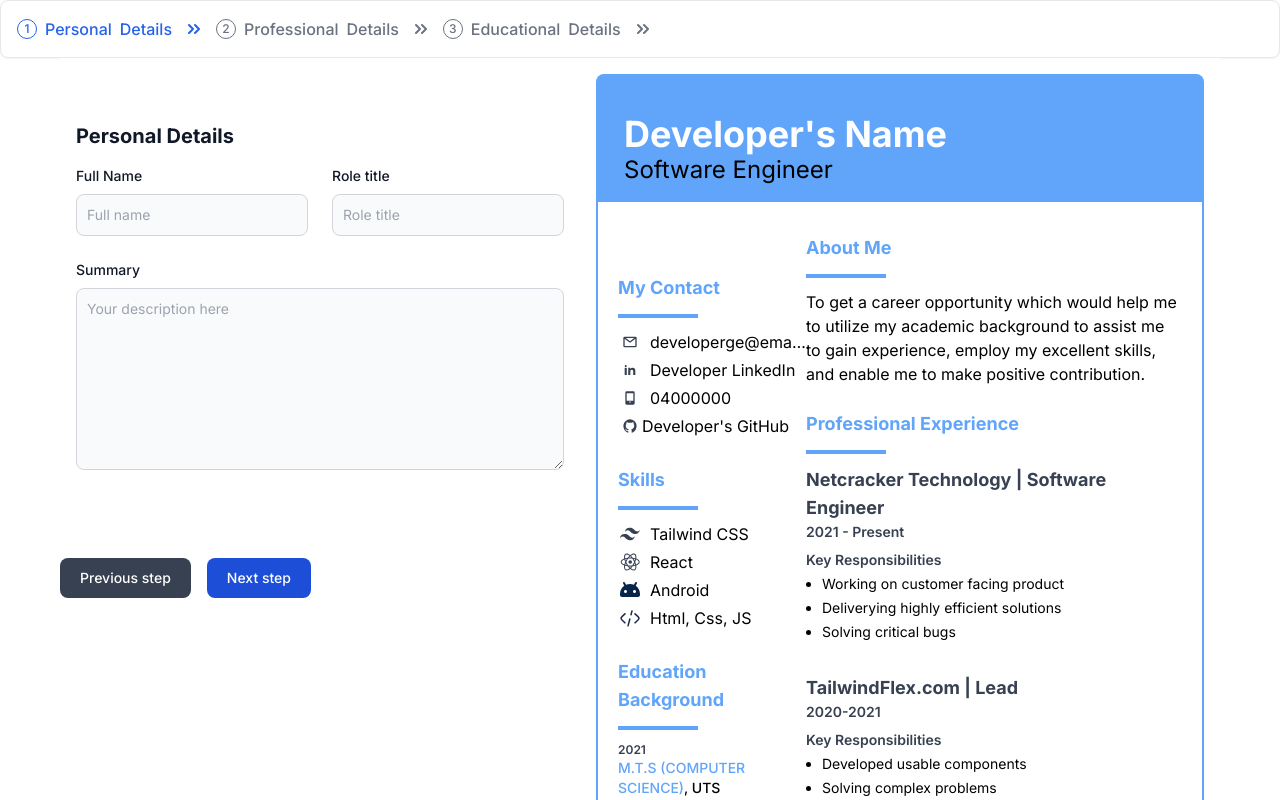
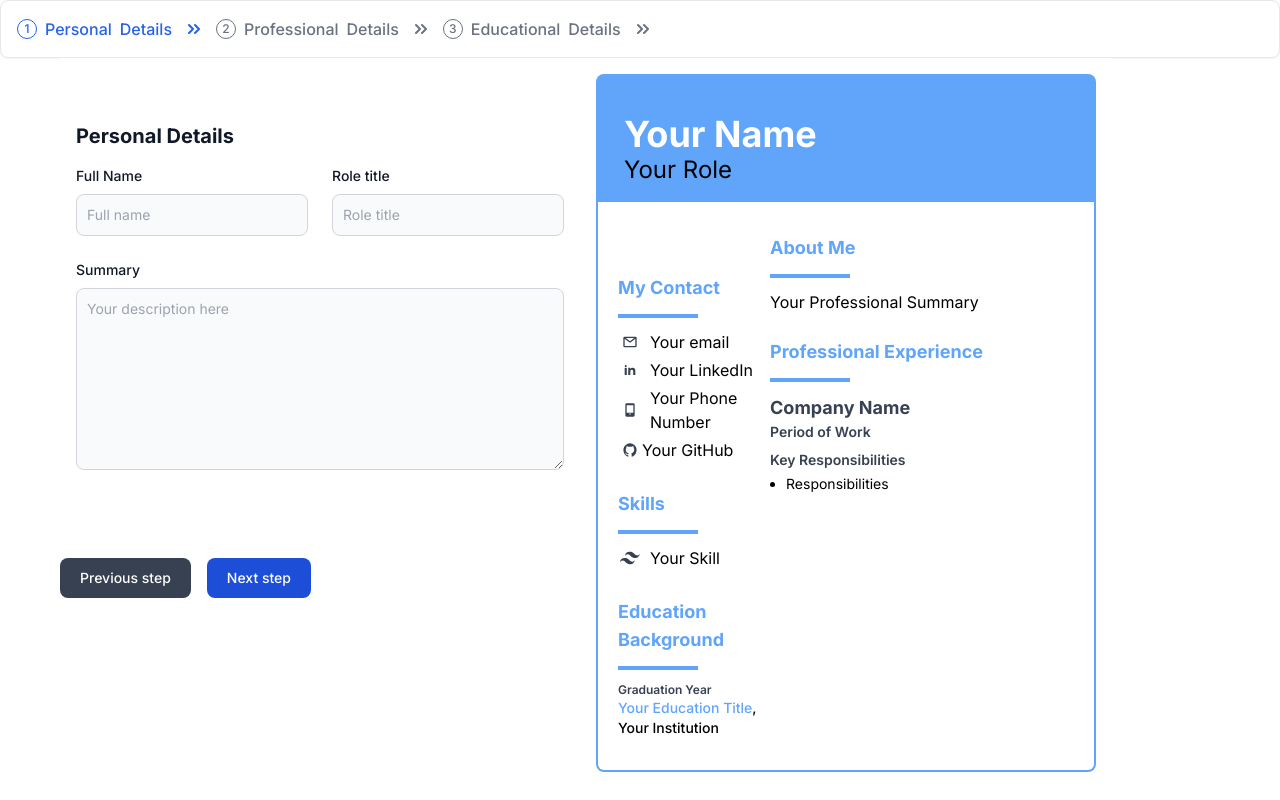
Before and after one commit to washington-shoji/resume-builder-next, a Next.js app: page /resume-builder in a window 1280 px wide. Shown: the top 800 px of the page. Built offline with nearby package versions, Linux system fonts and the light colour scheme.

Commit message:
- updated resume view and builder component

```diff
--- a/src/app/(app)/preview/page.tsx
+++ b/src/app/(app)/preview/page.tsx
@@ -1,10 +1,15 @@
 'use client';
 
 import Resume from '@/app/components/Resume';
+import { ResumeOneFormInput } from '@/app/types/resume-data.types';
 import { useRef } from 'react';
 import { useReactToPrint } from 'react-to-print';
 
-export default function Preview() {
+interface Props {
+	formData: ResumeOneFormInput;
+}
+
+export default function Preview(props: Props) {
 	const componentRef = useRef<HTMLDivElement>(null);
 	const handlePrint = useReactToPrint({
 		content: () => componentRef.current,
@@ -31,7 +36,7 @@ export default function Preview() {
 						</svg>
 					</button> */}
 			<div>
-				<Resume ref={componentRef}></Resume>
+				<Resume formData={props.formData} ref={componentRef}></Resume>
 			</div>
 		</main>
 	);
--- a/src/app/(app)/resume-builder/page.tsx
+++ b/src/app/(app)/resume-builder/page.tsx
@@ -1,11 +1,12 @@
 'use client';
 
-import React, { useState } from 'react';
+import React, { useEffect, useState } from 'react';
 import {
 	useForm,
 	SubmitHandler,
 	FormProvider,
 	useFormContext,
+	useWatch,
 } from 'react-hook-form';
 
 import BuilderStepper from '@/app/components/BuilderStepper';
@@ -16,13 +17,20 @@ import ResumeEducationalDetails from '@/app/components/ResumeEducationalDetails'
 import { ResumeOneFormInput } from '@/app/types/resume-data.types';
 
 export default function ResumeBuilder() {
+	let storeData: ResumeOneFormInput = {};
 	const [currentStep, setCurrentStep] = useState<number>(0);
-	const methods = useForm<ResumeOneFormInput>();
+	const [savedFormData, setSavedFormData] =
+		useState<ResumeOneFormInput>(storeData);
+	const methods = useForm<ResumeOneFormInput>({ values: savedFormData });
 	const {
 		register,
 		handleSubmit,
 		formState: { errors },
+		control,
 	} = methods;
+	const formData = useWatch({
+		control,
+	});
 
 	const numberOfSteps = 3;
 	const stepTitle = ['Personal', 'Professional', 'Educational'];
@@ -35,14 +43,21 @@ export default function ResumeBuilder() {
 		setCurrentStep((prev) => (prev <= 0 ? prev : prev - 1));
 	}
 
-	// function submitHandler(data: any) {
-	// 	console.warn('Form Data >>>>', data);
+	function onSubmit(formData: ResumeOneFormInput): void {
+		console.warn('Form Data >>>>', formData);
+		localStorage.setItem('form-data', JSON.stringify(formData));
+	}
 
-	// 	return data;
-	// }
+	// const onSubmit: SubmitHandler<ResumeOneFormInput> = (data) =>
+	// 	console.log(data);
 
-	const onSubmit: SubmitHandler<ResumeOneFormInput> = (data) =>
-		console.log(data);
+	useEffect(() => {
+		storeData = JSON.parse(localStorage.getItem('form-data') as string);
+		console.warn('storeData', storeData);
+		if (storeData) {
+			setSavedFormData(storeData);
+		}
+	}, []);
 
 	return (
 		<div className=' flex flex-col'>
@@ -98,7 +113,7 @@ export default function ResumeBuilder() {
 				</FormProvider>
 
 				<div className=' flex basis-1/2'>
-					<Preview></Preview>
+					<Preview formData={formData}></Preview>
 				</div>
 			</div>
 		</div>
--- a/src/app/components/Resume.tsx
+++ b/src/app/components/Resume.tsx
@@ -1,20 +1,22 @@
 import React, { forwardRef, ForwardedRef } from 'react';
+import { ResumeOneFormInput } from '../types/resume-data.types';
 
-interface ArticleProps {
-	// Define any props your component might need here
+interface Props {
+	formData: ResumeOneFormInput;
 }
 
-function Resume(props: ArticleProps, ref: ForwardedRef<HTMLDivElement>) {
+function Resume(props: Props, ref: ForwardedRef<HTMLDivElement>) {
+	const { formData } = props;
 	return (
 		<div className='App-resume min-h-screen bg-gray-transparent ' ref={ref}>
 			<div className=' p-4'>
 				<div className='flex rounded-t-lg bg-blue-400 sm:px-2 w-full'>
 					<div className='w-2/3 sm:text-center pl-5 mt-10 text-start mb-4'>
 						<p className='font-poppins font-bold text-white text-heading sm:text-4xl text-2xl text-start'>
-							Developer's Name
+							{formData.personalData?.heading?.fullName ?? 'Your Name'}
 						</p>
 						<p className='sm:text-2xl text-heading text-start'>
-							Software Engineer
+							{formData.personalData?.heading?.roleTitle ?? 'Your Role'}
 						</p>
 					</div>
 				</div>
@@ -48,7 +50,9 @@ function Resume(props: ArticleProps, ref: ForwardedRef<HTMLDivElement>) {
 												/>
 											</svg>
 										</a>
-										<div className='ml-2 truncate'>developerge@email.com</div>
+										<div className='ml-2 truncate'>
+											{formData.personalData?.contact?.email ?? 'Your email'}
+										</div>
 									</div>
 									<div className='flex items-center my-1'>
 										<a className='w-6 text-gray-700 hover:text-orange-600'>
@@ -69,7 +73,10 @@ function Resume(props: ArticleProps, ref: ForwardedRef<HTMLDivElement>) {
 												<path d='M7.2 8.809H4V19.5h3.2V8.809Z' />
 											</svg>
 										</a>
-										<div className='ml-2 truncate'>Developer LinkedIn</div>
+										<div className='ml-2 truncate'>
+											{formData.personalData?.contact?.linkedInLink ??
+												'Your LinkedIn'}
+										</div>
 									</div>
 									<div className='flex items-center my-1'>
 										<a
@@ -94,7 +101,10 @@ function Resume(props: ArticleProps, ref: ForwardedRef<HTMLDivElement>) {
 												/>
 											</svg>
 										</a>
-										<div className='ml-2'>04000000</div>
+										<div className='ml-2'>
+											{formData.personalData?.contact?.phoneNumber ??
+												'Your Phone Number'}
+										</div>
 									</div>
 									<div className='flex items-center my-1'>
 										<a
@@ -119,7 +129,10 @@ function Resume(props: ArticleProps, ref: ForwardedRef<HTMLDivElement>) {
 												/>
 											</svg>
 										</a>
-										<div>Developer's GitHub</div>
+										<div>
+											{formData.personalData?.contact?.githubLink ??
+												'Your GitHub'}
+										</div>
 									</div>
 								</div>
 							</div>
@@ -143,9 +156,11 @@ function Resume(props: ArticleProps, ref: ForwardedRef<HTMLDivElement>) {
 										>
 											<path d='M11.782 5.72a4.773 4.773 0 0 0-4.8 4.173 3.43 3.43 0 0 1 2.741-1.687c1.689 0 2.974 1.972 3.758 2.587a5.733 5.733 0 0 0 5.382.935c2-.638 2.934-2.865 3.137-3.921-.969 1.379-2.44 2.207-4.259 1.231-1.253-.673-2.19-3.438-5.959-3.318ZM6.8 11.979A4.772 4.772 0 0 0 2 16.151a3.431 3.431 0 0 1 2.745-1.687c1.689 0 2.974 1.972 3.758 2.587a5.733 5.733 0 0 0 5.382.935c2-.638 2.933-2.865 3.137-3.921-.97 1.379-2.44 2.208-4.259 1.231-1.253-.673-2.19-3.443-5.963-3.317Z' />
 										</svg>
-										<div className='ml-2'>Tailwind CSS</div>
+										<div className='ml-2'>
+											{formData?.skillData?.label ?? 'Your Skill'}
+										</div>
 									</div>
-									<div className='flex items-center my-1'>
+									{/* <div className='flex items-center my-1'>
 										<svg
 											className='w-6 text-gray-700'
 											aria-hidden='true'
@@ -223,7 +238,7 @@ function Resume(props: ArticleProps, ref: ForwardedRef<HTMLDivElement>) {
 											/>
 										</svg>
 										<div className='ml-2'>Html, Css, JS</div>
-									</div>
+									</div> */}
 								</div>
 							</div>
 
@@ -235,15 +250,20 @@ function Resume(props: ArticleProps, ref: ForwardedRef<HTMLDivElement>) {
 
 								<div className='flex flex-col space-y-1'>
 									<div className='flex flex-col'>
-										<p className='font-semibold text-xs text-gray-700'>2021</p>
+										<p className='font-semibold text-xs text-gray-700'>
+											{formData?.educationalData?.year ?? 'Graduation Year'}
+										</p>
 										<p className='text-sm font-medium'>
 											<span className='text-blue-400'>
-												M.T.S (COMPUTER SCIENCE)
+												{formData?.educationalData?.educationTitle ??
+													'Your Education Title'}
 											</span>
-											, UTS
+											,{' '}
+											{formData?.educationalData?.institution ??
+												'Your Institution'}
 										</p>
 									</div>
-									<div className='flex flex-col'>
+									{/* <div className='flex flex-col'>
 										<p className='font-semibold text-xs text-gray-700'>2017</p>
 										<p className='text-sm font-medium'>
 											<span className='text-blue-400'>
@@ -251,7 +271,7 @@ function Resume(props: ArticleProps, ref: ForwardedRef<HTMLDivElement>) {
 											</span>
 											, UNSW
 										</p>
-									</div>
+									</div> */}
 								</div>
 							</div>
 						</div>
@@ -263,9 +283,8 @@ function Resume(props: ArticleProps, ref: ForwardedRef<HTMLDivElement>) {
 								</h2>
 								<div className='border-2 w-20 border-blue-400 my-3'></div>
 								<p>
-									To get a career opportunity which would help me to utilize my
-									academic background to assist me to gain experience, employ my
-									excellent skills, and enable me to make positive contribution.
+									{formData?.personalData?.heading?.summary ??
+										'Your Professional Summary'}
 								</p>
 							</div>
 
@@ -278,22 +297,26 @@ function Resume(props: ArticleProps, ref: ForwardedRef<HTMLDivElement>) {
 								<div className='flex flex-col'>
 									<div className='flex flex-col'>
 										<p className='text-lg font-bold text-gray-700'>
-											Netcracker Technology | Software Engineer
+											{formData?.professionalData?.company ?? 'Company Name'}
 										</p>
 										<p className='font-semibold text-sm text-gray-700'>
-											2021 - Present
+											{formData?.professionalData?.timePeriod ??
+												'Period of Work'}
 										</p>
 										<p className='font-semibold text-sm text-gray-700 mt-2 mb-1'>
 											Key Responsibilities
 										</p>
 										<ul className='text-sm list-disc pl-4 space-y-1'>
-											<li>Working on customer facing product</li>
-											<li>Deliverying highly efficient solutions</li>
-											<li>Solving critical bugs</li>
+											<li>
+												{formData?.professionalData?.responsibilities ??
+													'Responsibilities'}
+											</li>
+											{/* <li>Deliverying highly efficient solutions</li>
+											<li>Solving critical bugs</li> */}
 										</ul>
 									</div>
 
-									<div className='flex flex-col mt-8'>
+									{/* <div className='flex flex-col mt-8'>
 										<p className='text-lg font-bold text-gray-700'>
 											TailwindFlex.com | Lead
 										</p>
@@ -308,11 +331,11 @@ function Resume(props: ArticleProps, ref: ForwardedRef<HTMLDivElement>) {
 											<li>Solving complex problems</li>
 											<li>Solving critical bugs</li>
 										</ul>
-									</div>
+									</div> */}
 								</div>
 							</div>
 
-							<div className='py-3'>
+							{/* <div className='py-3'>
 								<h2 className='text-lg font-poppins font-bold text-blue-400'>
 									Projects
 								</h2>
@@ -340,7 +363,7 @@ function Resume(props: ArticleProps, ref: ForwardedRef<HTMLDivElement>) {
 										</p>
 									</div>
 								</div>
-							</div>
+							</div> */}
 						</div>
 					</div>
 				</div>
@@ -349,4 +372,4 @@ function Resume(props: ArticleProps, ref: ForwardedRef<HTMLDivElement>) {
 	);
 }
 
-export default forwardRef<HTMLDivElement, ArticleProps>(Resume);
+export default forwardRef<HTMLDivElement, Props>(Resume);
```
